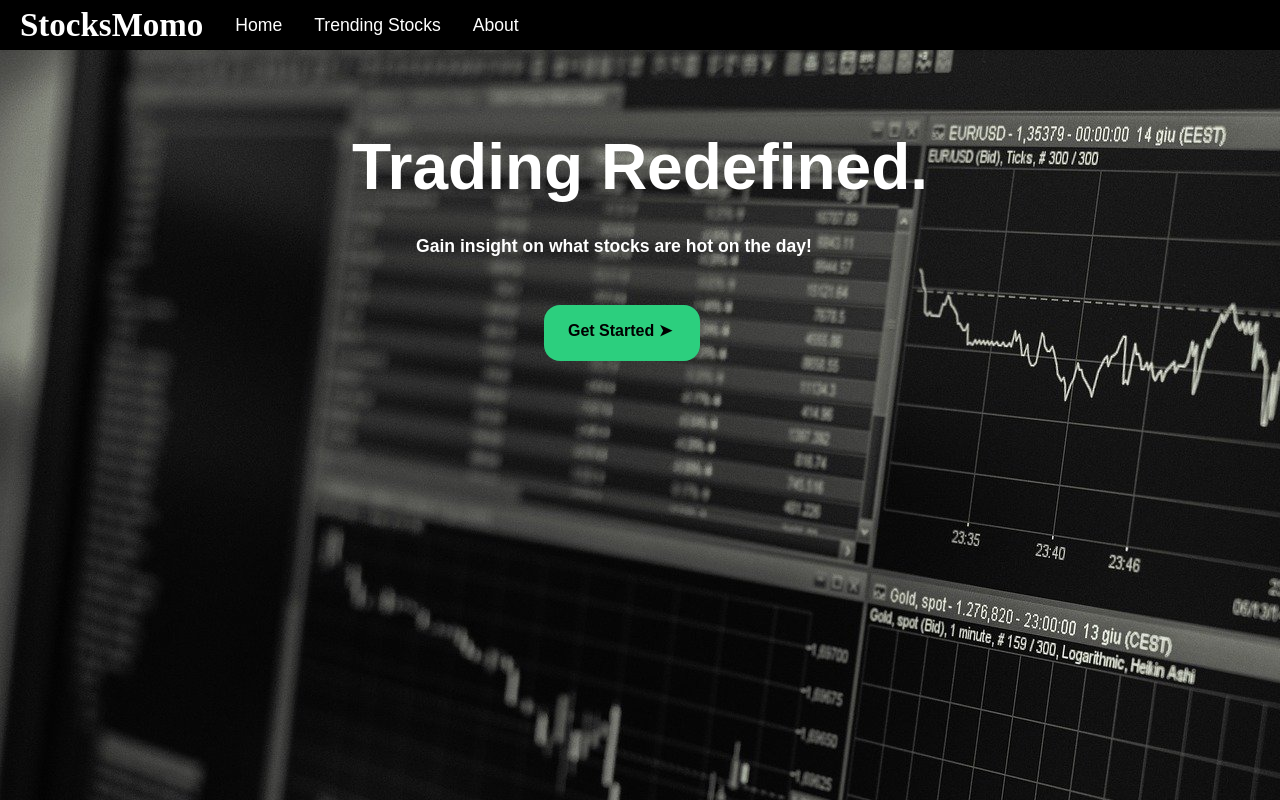
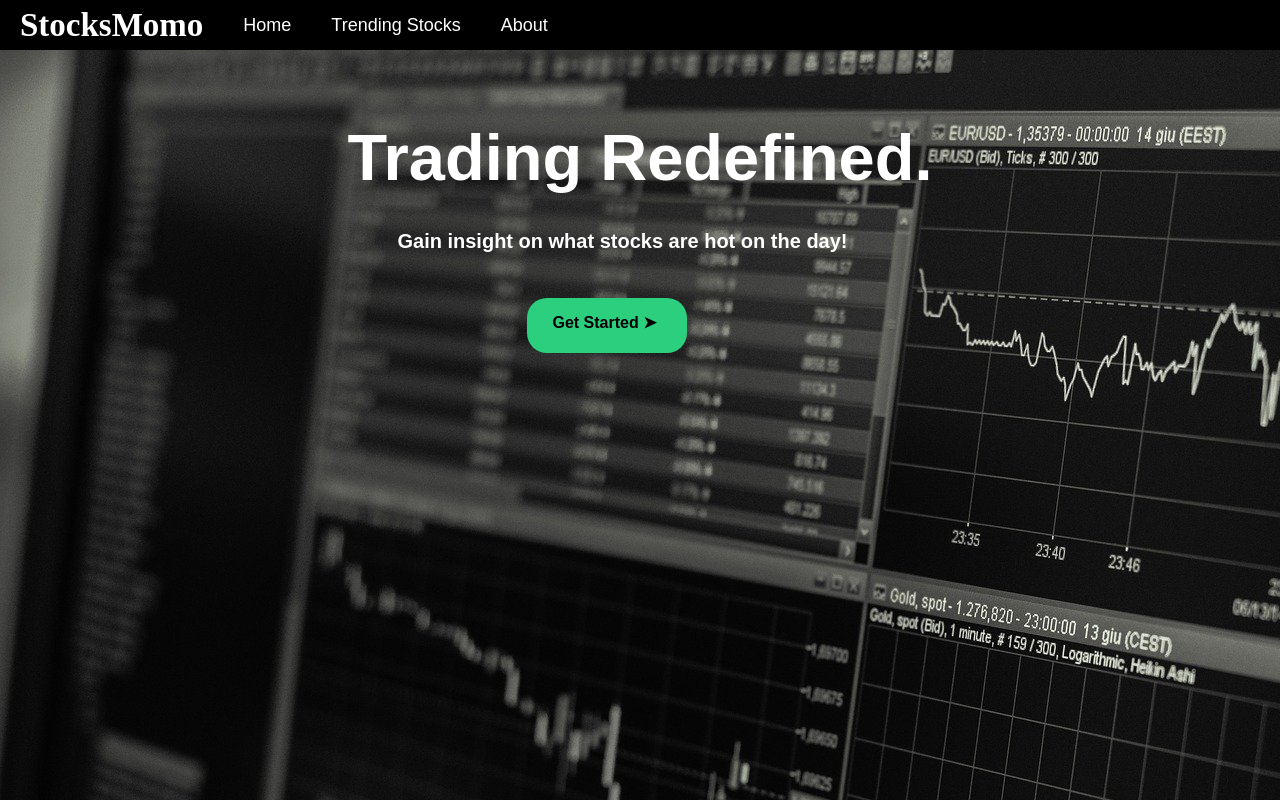
Before and after one commit to kimsj23/stocks-app, a React (Create React App) app: page / in a window 1280 px wide. Built offline with nearby package versions, Linux system fonts and the light colour scheme.

Commit message:
Fix text positioning

```diff
--- a/src/components/Layout/Navbar.css
+++ b/src/components/Layout/Navbar.css
@@ -29,9 +29,9 @@
 .navitems {
   color: #fff;
   text-decoration: none;
-  font-size: 1.1rem;
+  font-size: 18px;
   font-family: Arial;
-  margin-left: 2rem;
+  margin-left: 40px;
 }
 
 .navitems:hover {
@@ -54,7 +54,7 @@
     align-items: center;
     background-color: black;
     left: 0px;
-    top: 3rem;
+    top: 50px;
     width: 100%;
     height: 35%;
 
--- a/src/components/Pages/About.css
+++ b/src/components/Pages/About.css
@@ -2,4 +2,10 @@
   color: #fff;
   padding: 0 1%;
   font-family: Arial;
+
 }
+
+.about-title {
+  margin: 30px 0 30px 0;
+
+}
--- a/src/components/Pages/About.js
+++ b/src/components/Pages/About.js
@@ -4,7 +4,7 @@ import "./About.css";
 function About() {
   return (
     <div className="about">
-      <h1>Welcome to StocksMomo!</h1>
+      <h1 className="about-title">Welcome to StocksMomo!</h1>
       <p>
         This site was created to help traders and investors to see what specific
         stocks are trending as of this moment. We give the tools to make
--- a/src/components/Pages/Home.css
+++ b/src/components/Pages/Home.css
@@ -7,16 +7,16 @@
 
 .hometitle {
   color: #fff;
-  font-size: 4rem;
-  margin: 5rem 0 2rem 0;
+  font-size: 65px;
+  margin: 70px 0 35px 0;
   animation: slide-up 1s ease;
 }
 
 .hometitle2 {
   color: #fff;
-  font-size: 1.1rem;
-  padding-left: 4rem;
-  margin-bottom: 1.5rem;
+  font-size: 20px;
+  padding-left: 50px;
+  margin-bottom: 20px;
   animation: slide-up 1s ease;
 }
 
@@ -35,15 +35,15 @@
 }
 
 .homebutton {
-  border-radius: 1rem;
-  height: 2.5rem;
+  border-radius: 20px;
+  height: 40px;
   width: 23%;
   background-color: rgb(44, 207, 126);
   border: none;
-  margin-top: 1.5rem;
-  margin-left: 12rem;
-  padding-left: 1.5rem;
-  padding-top: 1rem;
+  margin-top: 25px;
+  margin-left: 180px;
+  padding-left: 25px;
+  padding-top: 15px;
   text-decoration: none;
   font-weight: bold;
   color: #000;
@@ -60,12 +60,12 @@
 
   }
   .hometitle {
-    font-size: 2.75rem;
-    margin-top: 4rem;
+    font-size: 45px;
+    margin-top: 55px;
   }
   .hometitle2 {
     padding: 0;
-    font-size: 0.9rem;
-    margin-top: 2rem;
+    font-size: 15px;
+    margin-top: 30px;
   }
 }
--- a/src/components/Pages/Stocks.css
+++ b/src/components/Pages/Stocks.css
@@ -5,17 +5,9 @@
 .stocktitle {
   color: #fff;
   padding: 0 1%;
+  margin: 30px 0 30px 0;
 }
 
-.line {
-  padding-bottom: 1rem;
-  border-bottom: 1px solid #fff;
-}
-
-.button {
-  margin-bottom: 1rem;
-  margin: 0 1%;
-}
 
 .headers {
   color: #fff;
@@ -45,7 +37,7 @@
 
 .tickermline {
   text-align: left;
-  padding-left: 1rem;
+  padding-left: 10px;
 }
 
 .stock-bcolor {
```
